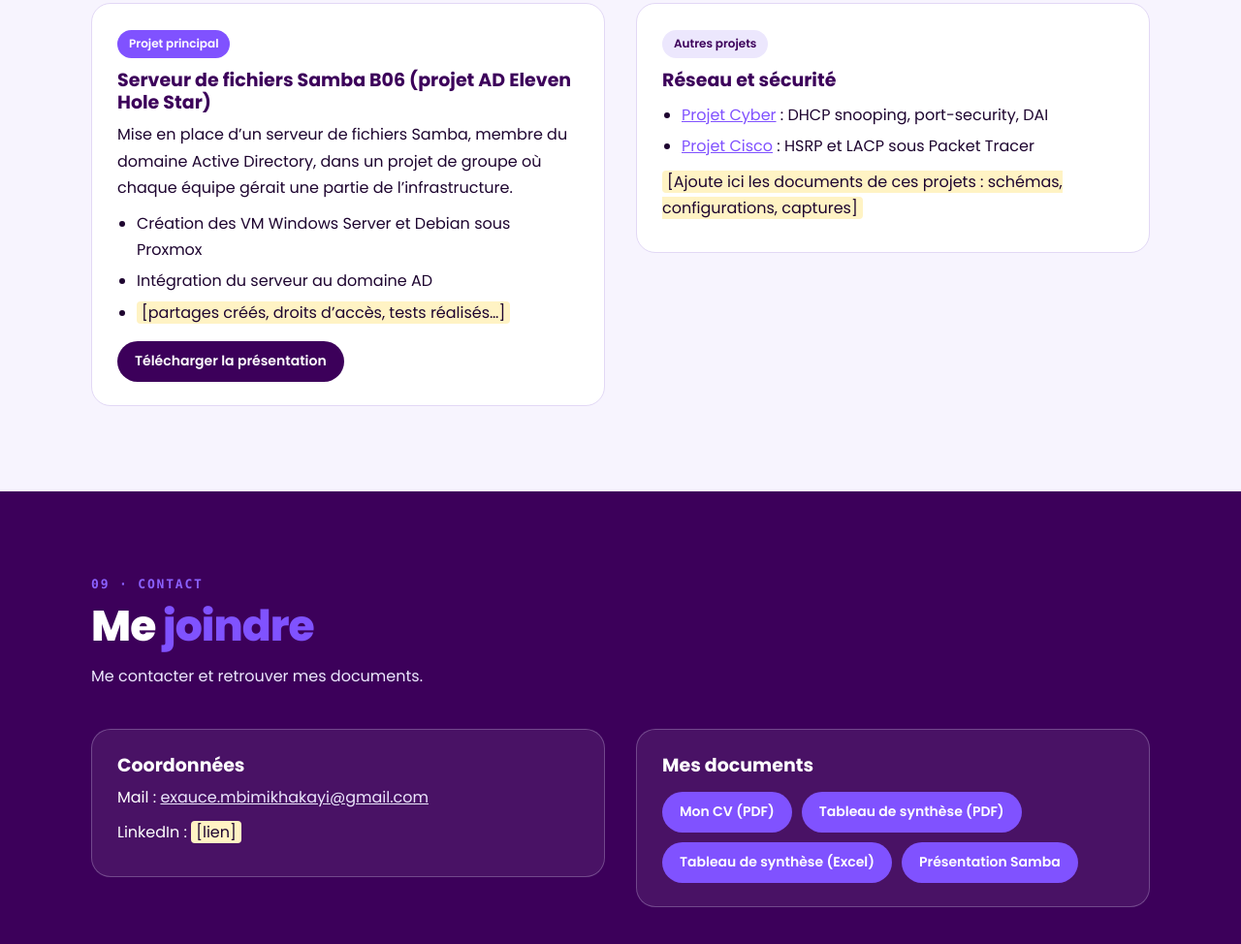
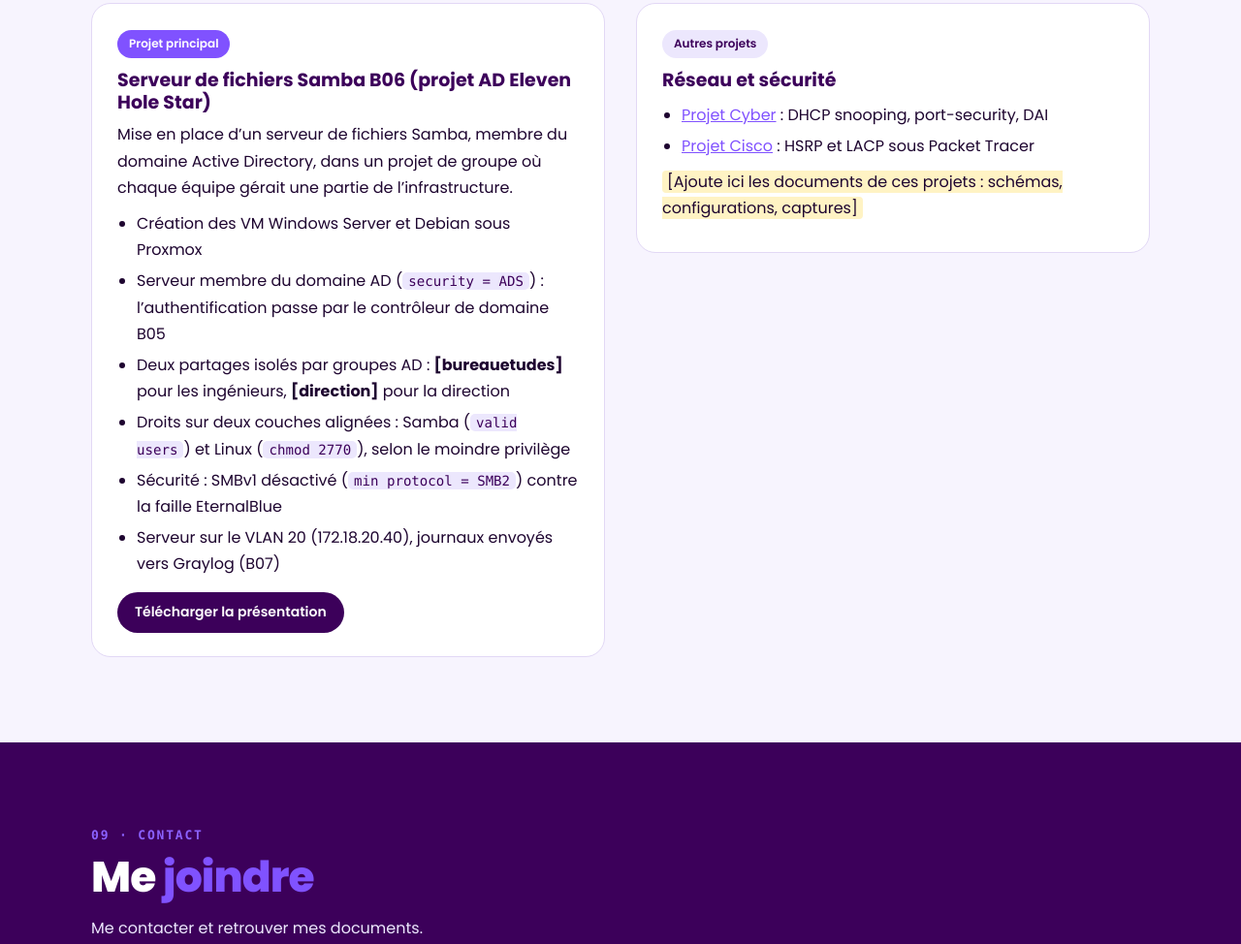
Before and after one commit to mbimikhakayi/portfolio, a plain HTML site: page index.html in a window 1280 px wide. Shown: the part 9708-10682 px from the top of the page at 97% size. Drawn offline with Linux system fonts and the light colour scheme.

Commit message:
E6 : détail du projet Samba

```diff
--- a/index.html
+++ b/index.html
@@ -132,6 +132,7 @@ tr.groupe th{background:var(--lilas);color:#fff;font-weight:700}
 .bloc.sombre .liens a{background:var(--lilas);color:#fff}
 .bloc.sombre .liens a:hover{background:var(--lilas2)}
 
+code{font-family:var(--mono);background:var(--clair);color:var(--aub);padding:1px 6px;border-radius:5px;font-size:.88em}
 mark.a-remplir{background:var(--note);color:var(--encre);padding:0 5px;border-radius:4px}
 footer{background:var(--encre);color:var(--clair);padding:28px 0;font-size:14px}
 footer .page{display:flex;flex-wrap:wrap;justify-content:space-between;gap:10px}
@@ -337,7 +338,7 @@ html.js .reveal.vu{opacity:1;transform:none}
 <div class="deux">
 <article class="carte reveal"><span class="tag fo">Projet principal</span><h3>Serveur de fichiers Samba B06 (projet AD Eleven Hole Star)</h3>
 <p>Mise en place d’un serveur de fichiers Samba, membre du domaine Active Directory, dans un projet de groupe où chaque équipe gérait une partie de l’infrastructure.</p>
-<ul><li>Création des VM Windows Server et Debian sous Proxmox</li><li>Intégration du serveur au domaine AD</li><li><mark class="a-remplir">[partages créés, droits d’accès, tests réalisés…]</mark></li></ul>
+<ul><li>Création des VM Windows Server et Debian sous Proxmox</li><li>Serveur membre du domaine AD (<code>security = ADS</code>) : l’authentification passe par le contrôleur de domaine B05</li><li>Deux partages isolés par groupes AD : <b>[bureauetudes]</b> pour les ingénieurs, <b>[direction]</b> pour la direction</li><li>Droits sur deux couches alignées : Samba (<code>valid users</code>) et Linux (<code>chmod 2770</code>), selon le moindre privilège</li><li>Sécurité : SMBv1 désactivé (<code>min protocol = SMB2</code>) contre la faille EternalBlue</li><li>Serveur sur le VLAN 20 (172.18.20.40), journaux envoyés vers Graylog (B07)</li></ul>
 <div class="liens"><a href="docs/B06_Serveur_Fichiers_Samba.pptx" download>Télécharger la présentation</a></div></article>
 <article class="carte reveal"><span class="tag">Autres projets</span><h3>Réseau et sécurité</h3>
 <ul><li><a href="#a3">Projet Cyber</a> : DHCP snooping, port-security, DAI</li><li><a href="#a4">Projet Cisco</a> : HSRP et LACP sous Packet Tracer</li></ul>
```
